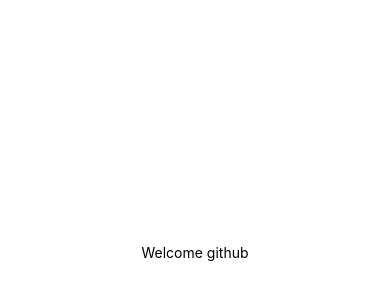
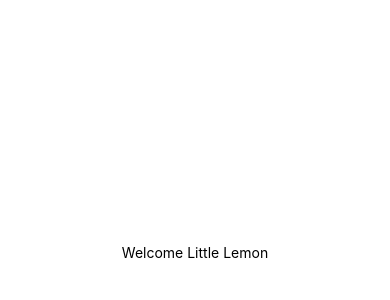
Before and after one commit to AchiniSovis/Little-Lemon, a React Native app: screen / in a window 390 px wide. Shown: the part 170-470 px from the top of the page. Built offline with nearby package versions, Linux system fonts and the light colour scheme.

Commit message:
App.js update test

```diff
--- a/App.js
+++ b/App.js
@@ -5,7 +5,7 @@ import { StyleSheet, Text, View } from 'react-native';
 export default function App() {
   return (
     <View style={styles.container}>
-      <Text>Welcome github</Text>
+      <Text>Welcome Little Lemon</Text>
       <StatusBar style="auto" />
     </View>
   );
```
